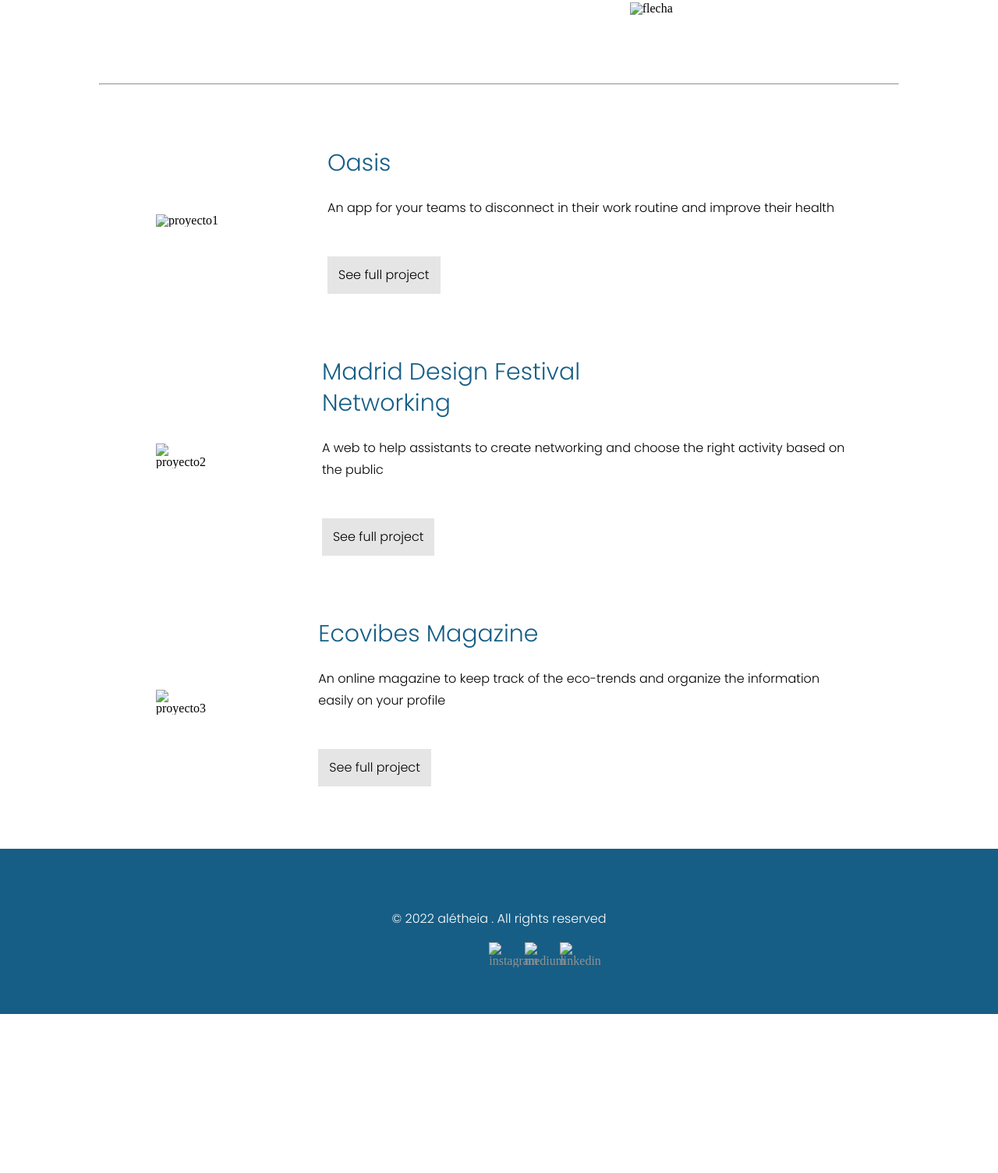
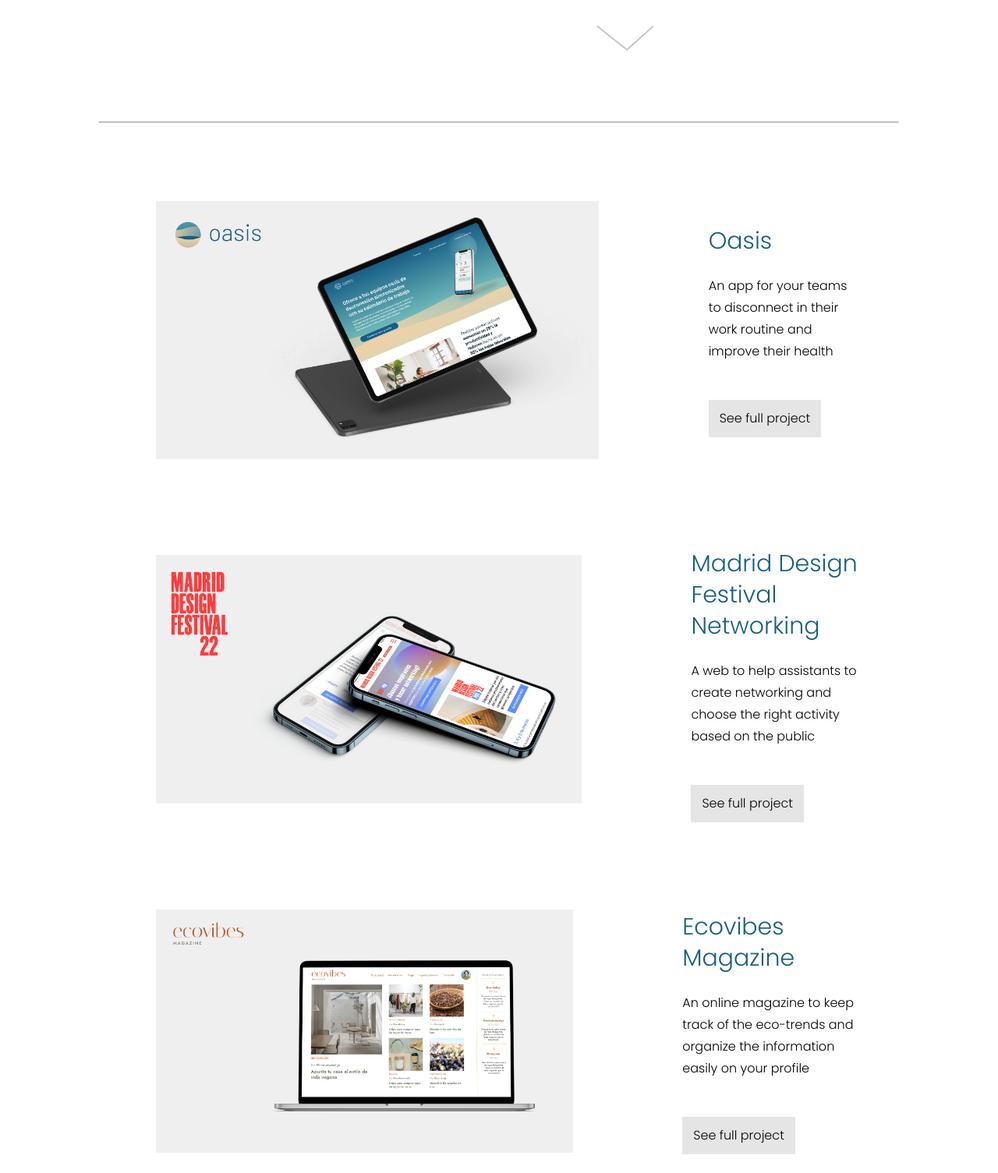
Before and after one commit to eva-aletheia/portfolio-eva, a plain HTML site: page index.html in a window 1280 px wide. Shown: the part 721-2226 px from the top of the page at 78% size. Before the commit the page ends 2022 px from the top, so only its background shows below. Drawn offline with nearby package versions, Linux system fonts and the light colour scheme; a web font is replaced by a local one.

Commit message:
Add files via upload

```diff
--- a/index.html
+++ b/index.html
@@ -37,7 +37,7 @@
 
 
     <div class="header">
-        <img class="foto-eva" src="../Portfolio/images/foto-eva.jpg" alt="foto-eva">
+        <img class="foto-eva" src="./images/foto-eva.jpg" alt="foto-eva">
         <div>
             <div  id="text-header">
                 <h5> I'm Eva,</h5>
@@ -51,7 +51,7 @@
             </div>
             <div class="container-flecha">
                 <div>
-                    <img src="../Portfolio/images/flecha.png" alt="flecha">
+                    <img src="./images/flecha.png" alt="flecha">
 
                 </div>
             </div>
@@ -62,7 +62,7 @@
 
 <section class="container-section container-margin">
     <article class="article-img">
-        <img data-aos="fade-down-right" class=imagen-oasis src="../Portfolio/images/Oasis.png" alt="proyecto1">
+        <img data-aos="fade-down-right" class=imagen-oasis src="./images/Oasis.png" alt="proyecto1">
     </article>
     <article class="project">
         <h3>Oasis</h3>
@@ -77,7 +77,7 @@
 
 <section class="container-section container-margin">
     <article class="article-img">
-        <img data-aos="fade-up-right" class=imagen-mdf src="../Portfolio/images/MDF.png" alt="proyecto2">
+        <img data-aos="fade-up-right" class=imagen-mdf src="./images/MDF.png" alt="proyecto2">
     </article>
     <article class="project">
         <h3>Madrid Design Festival Networking</h3>
@@ -92,7 +92,7 @@
 
 <section class="container-section container-margin">
     <article class="article-img">
-        <img data-aos="fade-down-right" class=imagen-ecovibes src="../Portfolio/images/ecovibes.png" alt="proyecto3">
+        <img data-aos="fade-down-right" class=imagen-ecovibes src="./images/ecovibes.png" alt="proyecto3">
     </article>
     <article class="project">
         <h3>Ecovibes Magazine</h3>
@@ -111,9 +111,9 @@
 
       <div id="trampa">
         <ul class="container-mediums">
-          <li class=logo-rrss><a href="http://www.instagram.com/evaff91"><img src="../Portfolio/images/rrss-25.png" alt="instagram"></a></li>
-          <li class=logo-rrss><a href="https://www.linkedin.com/in/eva-fernandez-diseno/"><img src="../Portfolio/images/rrss-26.png" alt="medium"></a></li>
-          <li class=logo-rrss><a href="https://medium.com/@evaff91"><img src="../Portfolio/images/rrss-27.png" alt="linkedin"></a></li>
+          <li class=logo-rrss><a href="http://www.instagram.com/evaff91"><img src="./images/rrss-25.png" alt="instagram"></a></li>
+          <li class=logo-rrss><a href="https://www.linkedin.com/in/eva-fernandez-diseno/"><img src="./images/rrss-26.png" alt="medium"></a></li>
+          <li class=logo-rrss><a href="https://medium.com/@evaff91"><img src="./images/rrss-27.png" alt="linkedin"></a></li>
 
         </ul>
       </div>
```
